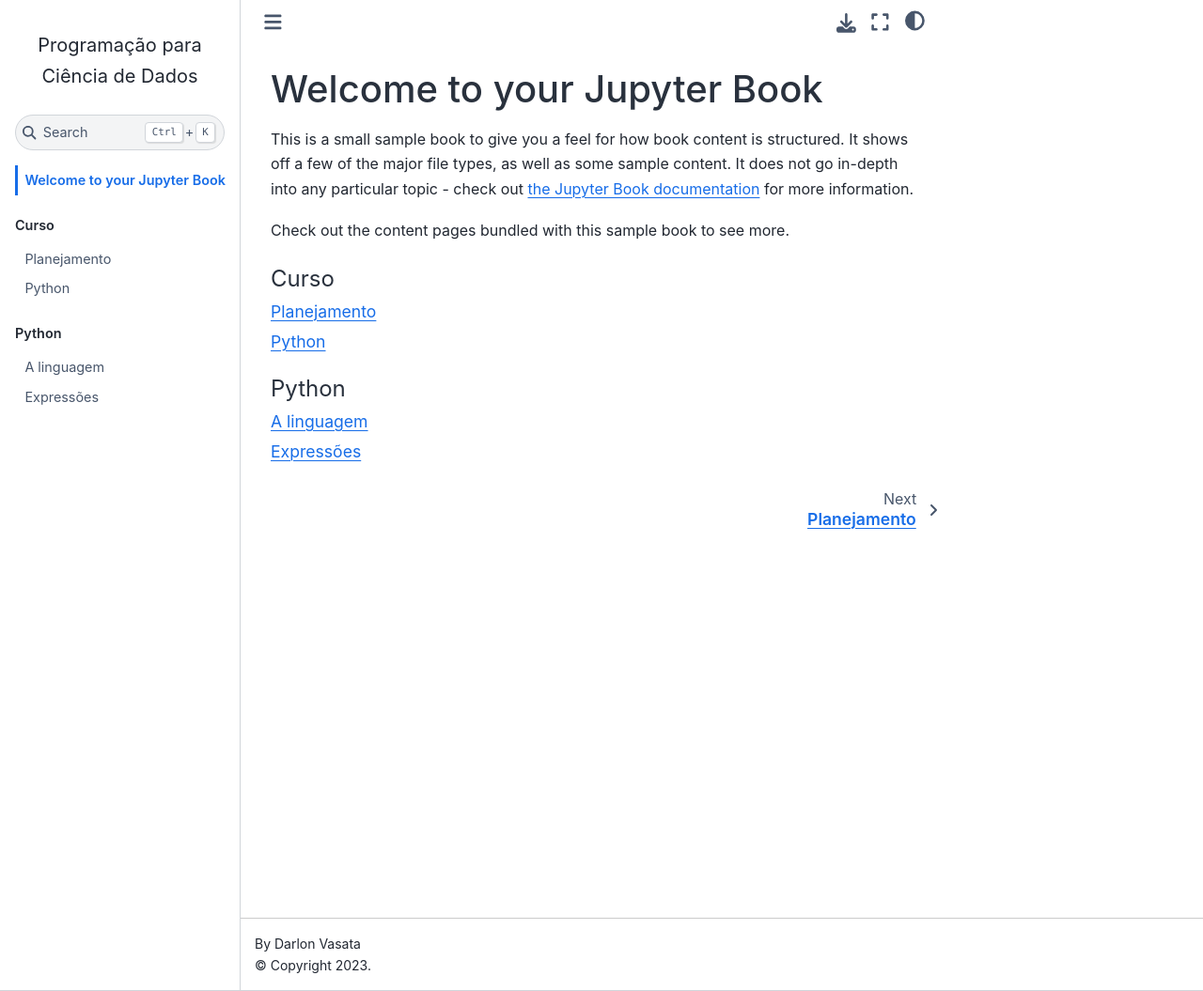
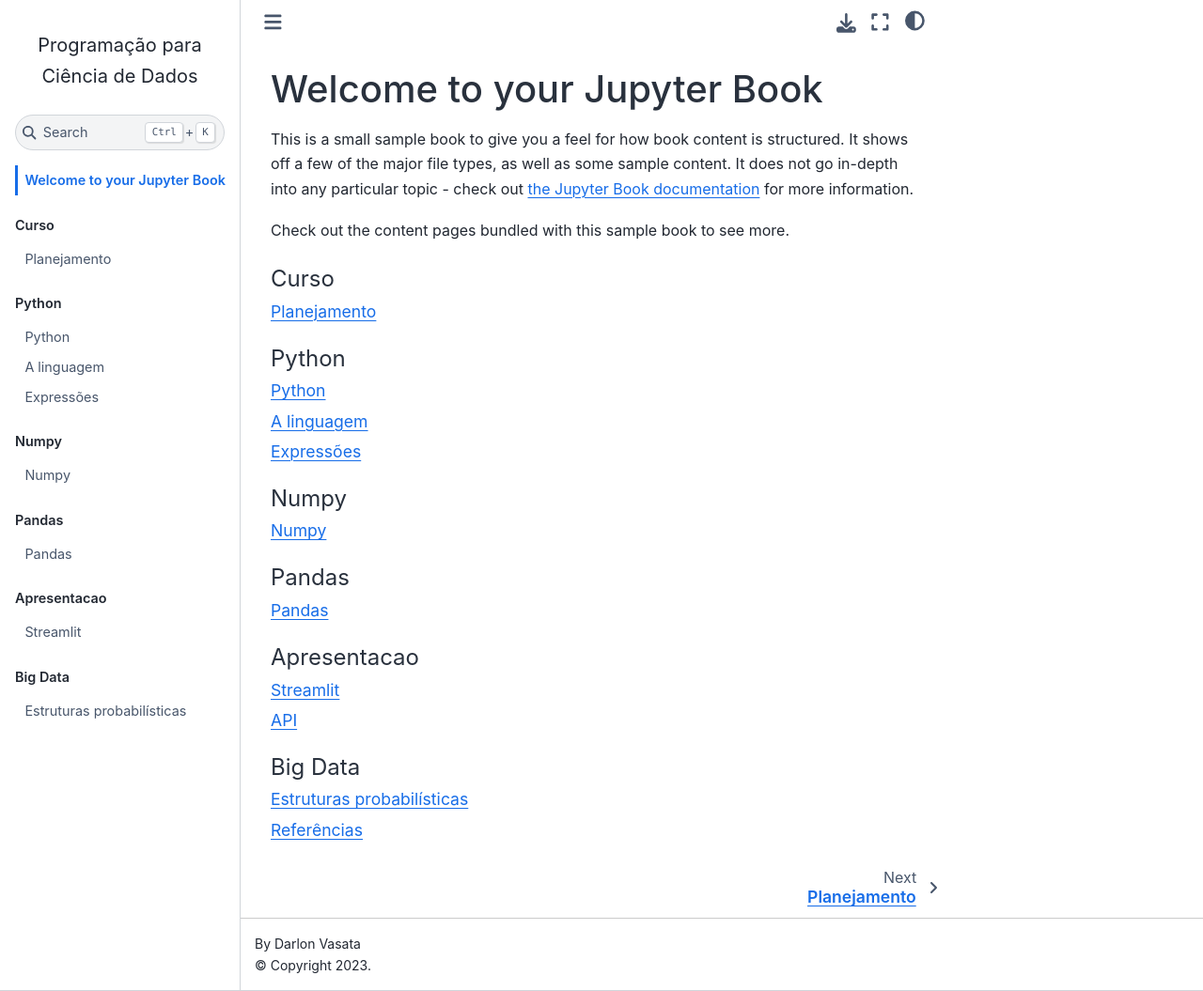
Before and after one commit to darlonv/prog_ciencia_dados, a Jupyter Book: the page built from book/intro.md, in a window 1280 px wide and 1055 px high. Shown: the whole window at 94% size. Built offline with Jupyter Book 1.0.4 settings and Sphinx 7.4.7 and the Sphinx Book theme 1.1.4, drawn with Linux system fonts in a browser that asks for light colours.

Commit message:
pages included. not finished yed

```diff
--- a/book/_toc.yml
+++ b/book/_toc.yml
@@ -8,10 +8,26 @@
       numbered: False
       chapters:
         - file: Planejamento.ipynb
-        - file: content/01-Intro/01-Intro
     - caption: Python
       numbered: False
       chapters:
+        - file: content/01-Intro/01-Intro
         - file: content/02-Python/01-Intro/01-A_Linguagem
         - file: content/02-Python/01-Intro/02-Operadores
+    - caption: Numpy
+      numbered: False
+      chapters:
+        - file: content/03-Numpy/01-Arrays
+    - caption: Pandas
+      numbered: False
+      chapters:
+        - file: content/04-Pandas/01-Pandas
+    - caption: Apresentacao
+      numbered: False
+      chapters:
+        - file: content/05-Apresentacao/01-Streamlit
+    - caption: Big Data
+      numbered: False
+      chapters:
+        - file: content/06-Big_data/01-Estruturas_probabilisticas
 # - file: markdown-notebooks
```
